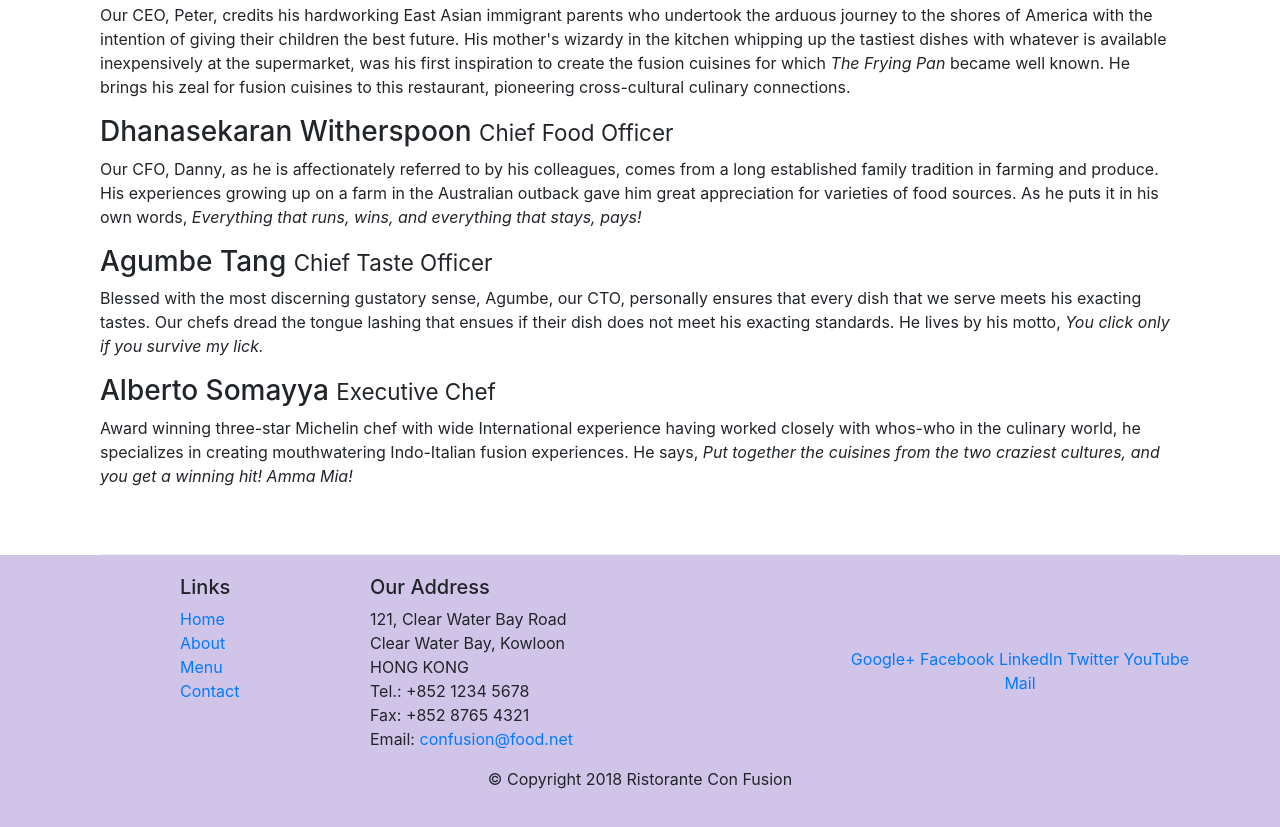
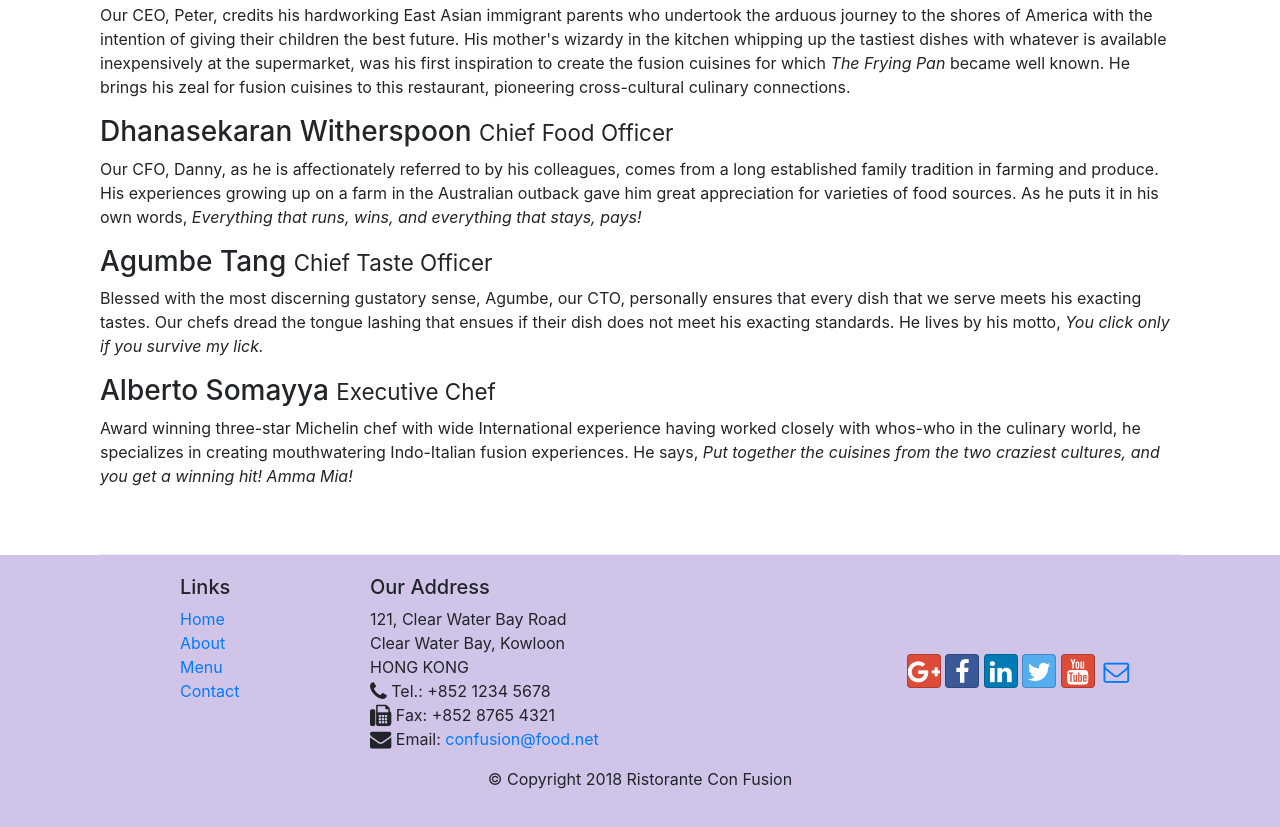
Before and after one commit to rociomarco/Bootstrap4, a website: page aboutus.html in a window 1280 px wide. Shown: the part 908-1735 px from the top of the page. Drawn offline with nearby package versions, Linux system fonts and the light colour scheme.

Commit message:
Added Icon

```diff
--- a/aboutus.html
+++ b/aboutus.html
@@ -9,6 +9,8 @@
 
     <!-- Bootstrap CSS -->
     <link rel="stylesheet" href="node_modules/bootstrap/dist/css/bootstrap.min.css">
+    <link rel="stylesheet" href="node_modules/font-awesome/css/font-awesome.min.css">
+    <link rel="stylesheet" href="node_modules/bootstrap-social/bootstrap-social.css">
     <link rel="stylesheet" href="css/styles.css">
 
     <title>Ristorante Con Fusion: About Us</title>
@@ -24,10 +26,10 @@
             <a class="navbar-brand" href="./index.html">Ristorante Con Fusion</a>
             <div class="collapse navbar-collapse" id="Navbar">
                 <ul class="navbar-nav mr-auto">
-                    <li class="nav-item"><a class="nav-link" href="./index.html">Home</a></li>
-                    <li class="nav-item active"><a class="nav-link" href="#">About</a></li>
-                    <li class="nav-item"><a class="nav-link" href="#">Menu</a></li>
-                    <li class="nav-item"><a class="nav-link" href="#">Contact</a></li>
+                    <li class="nav-item"><a class="nav-link" href="./index.html"><span class="fa fa-home fa-lg"></span> Home</a></li>
+                    <li class="nav-item active"><a class="nav-link" href="#"><span class="fa fa-info fa-lg"></span> About</a></li>
+                    <li class="nav-item"><a class="nav-link" href="#"><span class="fa fa-list fa-lg"></span> Menu</a></li>
+                    <li class="nav-item"><a class="nav-link" href="#"><span class="fa fa-address-card fa-lg"></span> Contact</a></li>
                 </ul>
             </div>
         </div>
@@ -104,19 +106,19 @@
 		              121, Clear Water Bay Road<br>
 		              Clear Water Bay, Kowloon<br>
 		              HONG KONG<br>
-		              Tel.: +852 1234 5678<br>
-		              Fax: +852 8765 4321<br>
-		              Email: <a href="mailto:confusion@food.net">confusion@food.net</a>
+                        <i class="fa fa-phone fa-lg"></i> Tel.: +852 1234 5678<br>
+                        <i class="fa fa-fax fa-lg"></i> Fax: +852 8765 4321<br>
+                        <i class="fa fa-envelope fa-lg"></i> Email: <a href="mailto:confusion@food.net">confusion@food.net</a>
 		           </address>
                 </div>
                 <div class="col-12 col-sm-4 align-self-center">
                     <div class="text-center">
-                        <a href="http://google.com/+">Google+</a>
-                        <a href="http://www.facebook.com/profile.php?id=">Facebook</a>
-                        <a href="http://www.linkedin.com/in/">LinkedIn</a>
-                        <a href="http://twitter.com/">Twitter</a>
-                        <a href="http://youtube.com/">YouTube</a>
-                        <a href="mailto:">Mail</a>
+                        <a class="btn btn-social-icon btn-google" href="http://google.com/+"><i class="fa fa-google-plus fa-lg"></i></a>
+                        <a class="btn btn-social-icon btn-facebook" href="http://www.facebook.com/profile.php?id="><i class="fa fa-facebook fa-lg"></i></a>
+                        <a class="btn btn-social-icon btn-linkedin" href="http://www.linkedin.com/in/"><i class="fa fa-linkedin fa-lg"></i></a>
+                        <a class="btn btn-social-icon btn-twitter" href="http://twitter.com/"><i class="fa fa-twitter fa-lg"></i></a>
+                        <a class="btn btn-social-icon btn-google" href="http://youtube.com/"><i class="fa fa-youtube fa-lg"></i></a>
+                        <a class="btn btn-social-icon" href="mailto:"><i class="fa fa-envelope-o fa-lg"></i></a>
                     </div>
                 </div>
            </div>
--- a/package.json
+++ b/package.json
@@ -15,6 +15,8 @@
   },
   "dependencies": {
     "bootstrap": "^4.0.0",
+    "bootstrap-social": "^5.1.1",
+    "font-awesome": "^4.7.0",
     "jquery": "^3.3.1",
     "popper.js": "^1.12.9"
   }
```
Also changed, not shown: index.html (+16 -13 lines), 1 other file.
